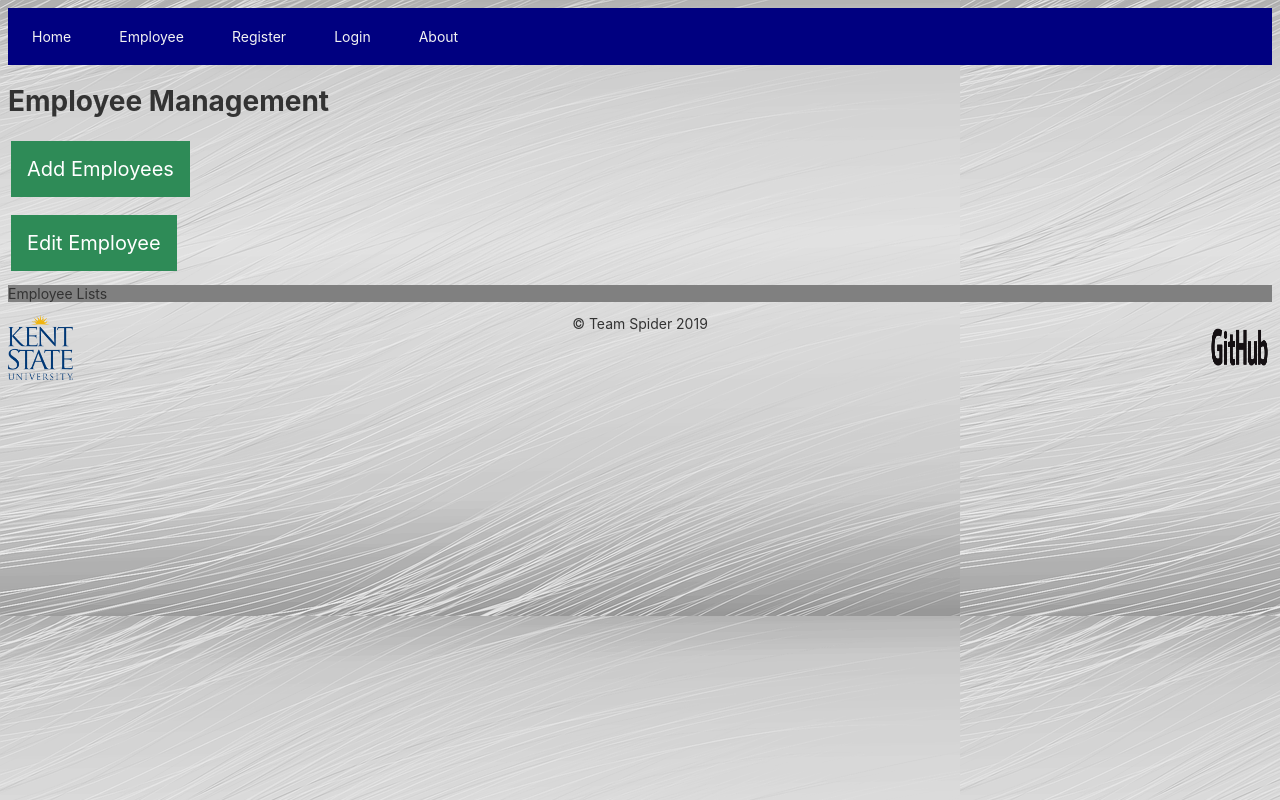
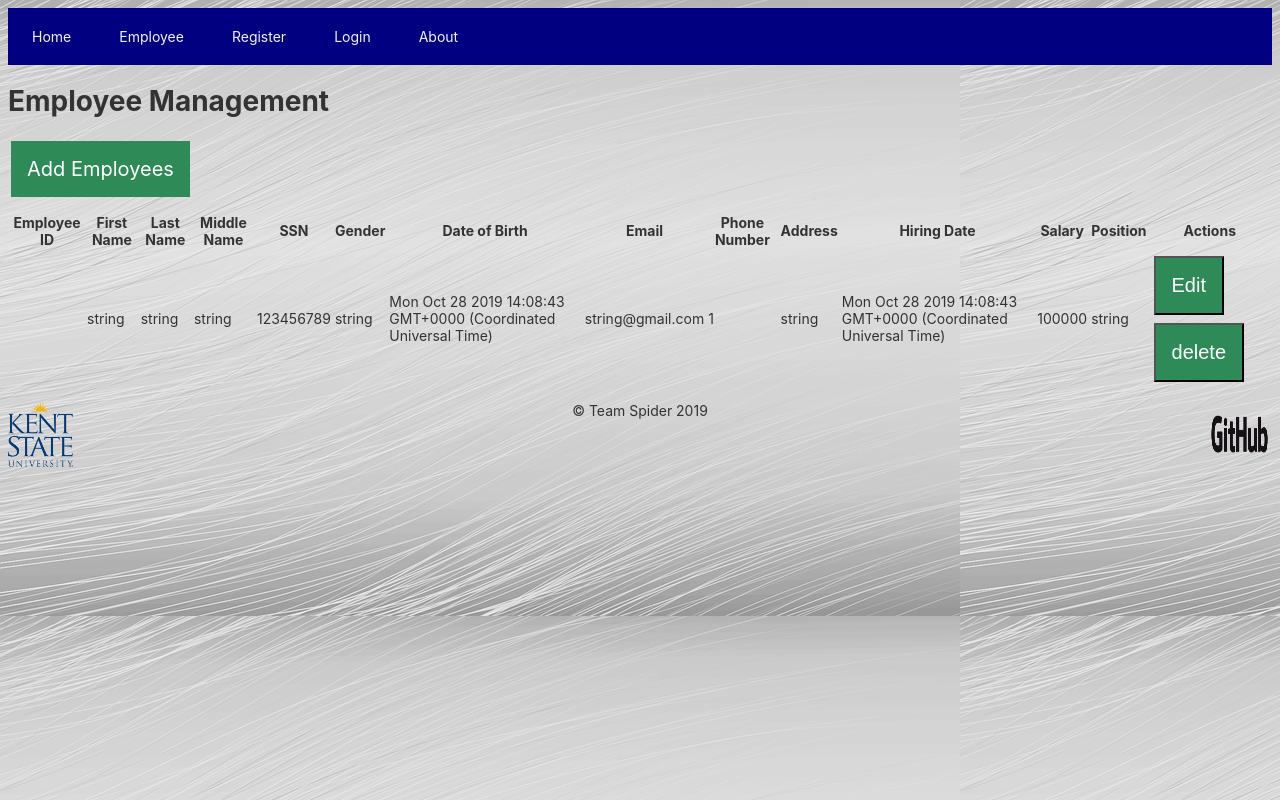
Before and after one commit to DataByne/uraPointOfSale, an Angular app: page /employees in a window 1280 px wide. Built offline with nearby package versions, Linux system fonts and the light colour scheme.

Commit message:
add table of employees to list-employee page, update insert-employee page, add update form (without queryParams), create employee.ts file

```diff
--- a/src/app/edit-employee/edit-employee.component.html
+++ b/src/app/edit-employee/edit-employee.component.html
@@ -1,33 +1,22 @@
-
-<form class="employeeForm">
-    <fieldset >
+<form class="employeeForm" name="employeeForm">
+  <h1>New Employee</h1>
+  <fieldset>
       <div class="form-group">
-        <label for="employeeID">Employee ID</label><input ngModel name="employee_ID" required id="employeeID" type="text" class="form-control" placeholder="Employee ID" required>
-        <button type="submit" name="view" value="view" class="btn">  View </button>
+          <label for="employeeID">Employee ID</label><input ngModel name="employeeID"  id="employeeID" type="text" class="form-control" placeholder="Employee ID" required><br>
+          <label for="firstName">First name</label><input ngModel name="firstName"  id="firstName" type="text" class="form-control" placeholder="First name" required><br>
+          <label for="lastName">Last name</label><input ngModel name="lastName"  id="lastName" type="text" class="form-control" placeholder="Last name" required><br>
+          <label for="middleName">Middle name</label><input ngModel name="employee_ID"  id="employeeID" type="text" class="form-control" placeholder="Middle name" required><br>
+          <label for="SSN">SSN</label><input ngModel name="SSN"  id="SSN" type="text" class="form-control" placeholder="xxx-xx-xxxx" required><br>
+          <label for="gender">gender</label><input ngModel name="gender"  id="gender" type="text" class="form-control" placeholder="Gender" required><br>
+          <label for="birthday">Date of Birth</label><input ngModel name="birthday"  id="birthday" type="date" class="form-control" required><br>
+          <label for="email">Email</label><input ngModel name="Email"  id="email" type="text" class="form-control" placeholder="Email" required><br>
+          <label for="phoneNumber">Phone number</label><input ngModel name="phoneNumber" id="phoneNumber" type="text" class="form-control" placeholder="Phone number" required><br>
+          <label for="address">Address</label><input ngModel name="address"  id="address" type="text" class="form-control" placeholder="Address" required><br>
+          <label for="hiringDate">Hiring date</label><input ngModel name="hiringDate"  id="hiringDate" type="date" class="form-control" required><br>
+          <label for="salary">Salary</label><input ngModel name="salary" id="salary" type="text" class="form-control" placeholder="Salary" required><br>
+          <label for="position">Position</label><input ngModel name="position" id="position" type="text" class="form-control" placeholder="Position" required><br>
       </div>
-   </fieldset>
+      <button type="submit" name="btnUpdate" value="update" class="btn">Update</button>
+  </fieldset>
 </form>
-
-<form>
-   <table>
-      <h1>Employee's Information</h1>
-      <tr>Employee ID</tr>
-      <tr>First Name</tr>
-      <tr>Last name</tr>
-      <tr>Middle name</tr>
-      <tr>SSN</tr>
-      <tr>Gender</tr>
-      <tr>Date of Birth</tr>
-      <tr>Email</tr>
-      <tr>Phone number</tr>
-      <tr>Address</tr>
-      <tr>Hiring date</tr>
-      <tr>Salary</tr>
-      <tr>Position</tr>
-    </table>
-
-
-    <button type="submit" name="view" value="view" class="btn">  Update  </button>
-    <button type="submit" name="delete" value="delete" class="btnDelete">  Delete record </button>
-
-</form>
+{{employeeForm.value | json}}
--- a/src/app/insert-employee/insert-employee.component.html
+++ b/src/app/insert-employee/insert-employee.component.html
@@ -1,23 +1,20 @@
-
-
-
 <form class="employeeForm" name="employeeForm">
     <h1>New Employee</h1>
     <fieldset>
         <div class="form-group">
-            <label for="employeeID">Employee ID</label><input ngModel name="employee_ID" required id="employeeID" type="text" class="form-control" placeholder="Employee ID" required><br>
-            <label for="firstName">First name</label><input ngModel name="firstName" required id="firstName" type="text" class="form-control" placeholder="First name" required><br>
-            <label for="lastName">Last name</label><input ngModel name="lastName" required id="lastName" type="text" class="form-control" placeholder="Last name" required><br>
-            <label for="middleName">Middle name</label><input ngModel name="employee_ID" required id="employeeID" type="text" class="form-control" placeholder="Middle name" required><br>
-            <label for="SSN">SSN</label><input ngModel name="SSN" required id="SSN" type="text" class="form-control" placeholder="xxx-xx-xxxx" required><br>
-            <label for="gender">gender</label><input ngModel name="gender" required id="gender" type="text" class="form-control" placeholder="Gender" required><br>
-            <label for="birthday">Date of Birth</label><input ngModel name="birthday" required id="birthday" type="text" class="form-control" placeholder="dd/mm/yyyy" required><br>
-            <label for="email">Email</label><input ngModel name="Email" required id="email" type="text" class="form-control" placeholder="Email" required><br>
-            <label for="phoneNumber">Phone number</label><input ngModel name="phoneNumber" required id="phoneNumber" type="text" class="form-control" placeholder="Phone number" required><br>
-            <label for="address">Address</label><input ngModel name="address" required id="address" type="text" class="form-control" placeholder="Address" required><br>
-            <label for="hiringDate">Hiring date</label><input ngModel name="hiringDate" required id="hiringDate" type="text" class="form-control" placeholder="dd/mm/yyyy" required><br>
-            <label for="salary">Salary</label><input ngModel name="salary" required id="salary" type="text" class="form-control" placeholder="Salary" required><br>
-            <label for="position">Position</label><input ngModel name="position" required id="position" type="text" class="form-control" placeholder="Position" required><br>
+            <label for="employeeID">Employee ID</label><input ngModel name="employeeID"  id="employeeID" type="text" class="form-control" placeholder="Employee ID" required><br>
+            <label for="firstName">First name</label><input ngModel name="firstName"  id="firstName" type="text" class="form-control" placeholder="First name" required><br>
+            <label for="lastName">Last name</label><input ngModel name="lastName"  id="lastName" type="text" class="form-control" placeholder="Last name" required><br>
+            <label for="middleName">Middle name</label><input ngModel name="employee_ID"  id="employeeID" type="text" class="form-control" placeholder="Middle name" required><br>
+            <label for="SSN">SSN</label><input ngModel name="SSN"  id="SSN" type="text" class="form-control" placeholder="xxx-xx-xxxx" required><br>
+            <label for="gender">gender</label><input ngModel name="gender"  id="gender" type="text" class="form-control" placeholder="Gender" required><br>
+            <label for="birthday">Date of Birth</label><input ngModel name="birthday"  id="birthday" type="date" class="form-control" required><br>
+            <label for="email">Email</label><input ngModel name="Email"  id="email" type="text" class="form-control" placeholder="Email" required><br>
+            <label for="phoneNumber">Phone number</label><input ngModel name="phoneNumber" id="phoneNumber" type="text" class="form-control" placeholder="Phone number" required><br>
+            <label for="address">Address</label><input ngModel name="address"  id="address" type="text" class="form-control" placeholder="Address" required><br>
+            <label for="hiringDate">Hiring date</label><input ngModel name="hiringDate"  id="hiringDate" type="date" class="form-control" required><br>
+            <label for="salary">Salary</label><input ngModel name="salary" id="salary" type="text" class="form-control" placeholder="Salary" required><br>
+            <label for="position">Position</label><input ngModel name="position" id="position" type="text" class="form-control" placeholder="Position" required><br>
         </div>
         <button class="btn" type="submit" name="btnSubmit">Insert New Record</button>
     </fieldset>
--- /dev/null
+++ b/src/app/list-employee/employee.ts
@@ -0,0 +1,15 @@
+export class Employee{
+    employeeID: number;
+    firstName: string;
+    lastName: string;
+    middleName: string;
+    ssn: number;
+    gender: string;
+    birthday: Date;
+    email?: string;
+    phoneNumber: number;
+    address: string;
+    hiringDate: Date;
+    salary: number;
+    position: string;
+  }
--- a/src/app/list-employee/list-employee.component.html
+++ b/src/app/list-employee/list-employee.component.html
@@ -1,4 +1,5 @@
 
+<div>
     <h1>
         Employee Management
     </h1>
@@ -6,8 +7,43 @@
     <div class="navbar">
         <a class ="btn-text" routerLink="/employees/add" routerLinkActive="active"><div class="btn">Add Employees</div></a>
     </div>
-<div class="navbar">
-        <a class ="btn-text" routerLink="/employees/edit" routerLinkActive="active"><div class="btn">Edit Employee</div></a>
+
+    <div class="panel panel-primary" *ngFor="let employee of employees">
+        <table>
+            <thead>
+                <th scope='col'>Employee ID</th>
+                <th scope='col'>First Name</th>
+                <th scope='col'>Last Name</th>
+                <th scope='col'>Middle Name</th>
+                <th scope='col'>SSN</th>
+                <th scope='col'>Gender</th>
+                <th scope='col'>Date of Birth</th>
+                <th scope='col'>Email</th>
+                <th scope='col'>Phone Number</th>
+                <th scope='col'>Address</th>
+                <th scope='col'>Hiring Date</th>
+                <th scope='col'>Salary</th>
+                <th scope='col'>Position </th>
+                <th scope="col">Actions</th>
+            </thead>
+            <tbody>
+                <th scope='row'>{{employee.employeeID}}</th>
+                <td scope='row'>{{employee.firstName}}</td>
+                <td scope='row'>{{employee.lastName}}</td>
+                <td scope='row'>{{employee.middleName}}</td>
+                <td scope='row'>{{employee.ssn}}</td>
+                <td scope='row'>{{employee.gender}}</td>
+                <td scope='row'>{{employee.birthday}}</td>
+                <td scope='row'>{{employee.email}}</td>
+                <td scope='row'>{{employee.phoneNumber}}</td>
+                <td scope='row'>{{employee.address}}</td>
+                <td scope='row'>{{employee.hiringDate}}</td>
+                <td scope='row'>{{employee.salary}}</td>
+                <td scope='row'>{{employee.position}}</td>
+                <td scope='row'>
+                    <button class="btn btn-primary" routerLink="/employees/:id" routerLinkActive="active">Edit</button>
+                    <button class="btn btn-danger" >delete</button>
+                </td>
+
+        </table>
     </div>
-
-<header style="background-color: gray">Employee Lists</header>
--- a/src/app/list-employee/list-employee.component.ts
+++ b/src/app/list-employee/list-employee.component.ts
@@ -1,13 +1,30 @@
 import { Component, OnInit } from '@angular/core';
 import {FormsModule} from '@angular/forms';             // for creating form
-
+import {Employee} from './employee'
 @Component({
   selector: 'app-list-employee',
   templateUrl: './list-employee.component.html',
   styleUrls: ['./list-employee.component.css']
 })
 export class ListEmployeeComponent implements OnInit {
+  employees: Employee[] = [
+    {
+      employeeID: null,
+      firstName: "string",
+      lastName: "string",
+      middleName: "string",
+      ssn: 123456789,
+      gender: "string",
+      birthday: new Date(),
+      email: "string@gmail.com",
+      phoneNumber: 1,
+      address: "string",
+      hiringDate: new Date(),
+      salary: 100000,
+      position: "string",
+    }
 
+  ]
   constructor() { }
 
   ngOnInit() {
```
Lines whose indentation alone changed are shown as unchanged.
